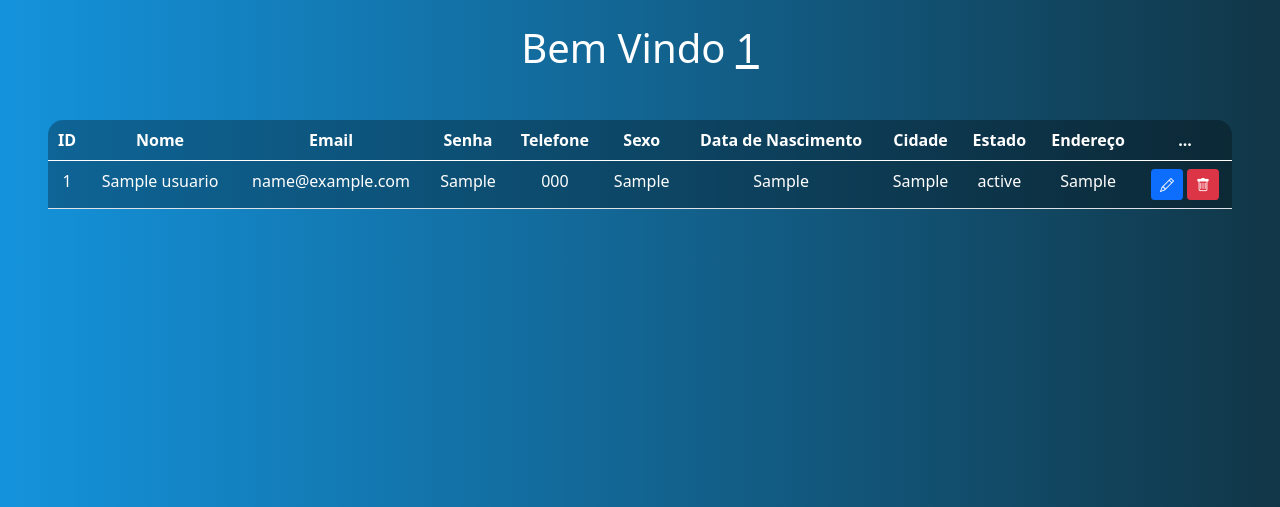
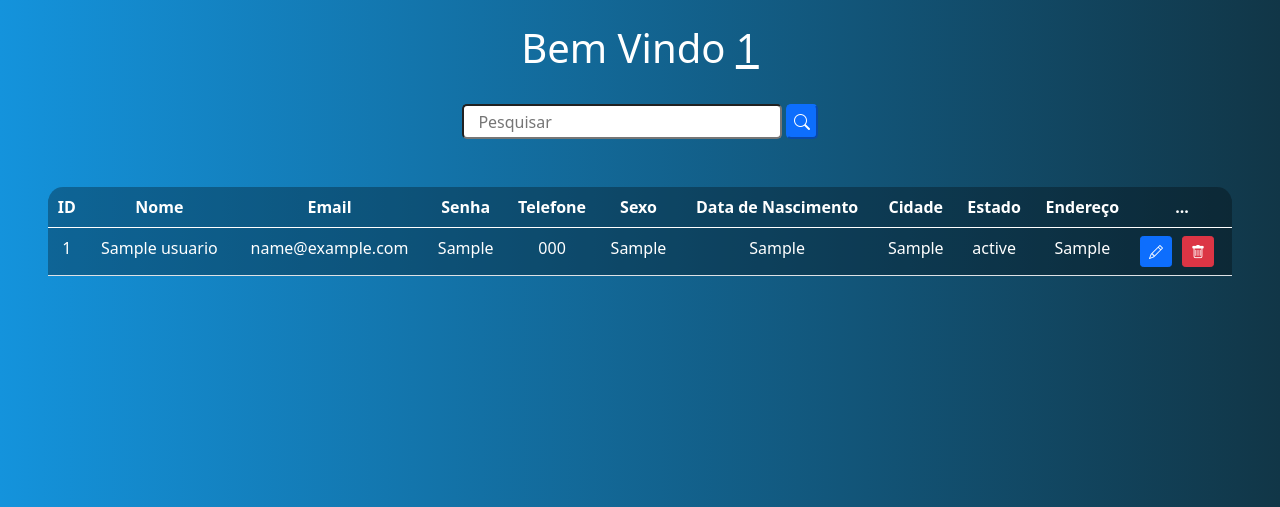
Before and after one commit to Yves-prst/Manipula_bd, a PHP site: page /sistema.php in a window 1280 px wide. Shown: the part 56-563 px from the top of the page. Run offline with PHP 8.4, Linux system fonts and the light colour scheme; the visitor is signed in with stand-in values (Sample User, id 1); tables that the repository leaves empty or names only in its code hold one stand-in row (values such as "Sample post"); some libraries are stand-ins or nearby versions.

Commit message:
mensagem

```diff
--- a/assets/css/sistemaStyle.css
+++ b/assets/css/sistemaStyle.css
@@ -8,3 +8,24 @@ body{
     background: rgba(0, 0, 0, 0.3);
     border-radius: 15px 15px 0px 0px;
 }
+
+#botao{
+    border-radius: 5px;
+    align-items: center;
+    justify-content: center;
+    text-align: center;
+    line-height: 15px;
+    height: 35px;
+    outline: none;
+}
+
+#pesquisar{
+    border-radius: 5px;
+    outline: none;
+    height: 35px;
+}
+
+.button-container {
+    display: flex;
+    gap: 10px;
+}
--- a/formulario.php
+++ b/formulario.php
@@ -1,5 +1,5 @@
 <?php
-    $sexo = ''; // Valor padrão
+    $sexo = '';
 
     if (isset($_POST['submit'])) {
         include_once('config.php');
@@ -17,7 +17,6 @@
         $result = mysqli_query($conexao, "INSERT INTO usuarios(nome, senha, email, telefone, sexo, data_nasc, cidade, estado, endereco) VALUES ('$nome', '$senha','$email', '$telefone', '$sexo','$data','$cidade','$estado','$endereco')");
 
         header('Location: telaLogin.php');
-
 
     }
 
--- a/sistema.php
+++ b/sistema.php
@@ -13,7 +13,13 @@ if ((!isset($_SESSION['email']) == true) and (!isset($_SESSION['senha']) == true
 
 $logado = $_SESSION['email'];
 
-$sql = "SELECT * FROM usuarios ORDER BY id DESC";
+if (!empty($_GET['search'])) {
+    $data = $_GET['search'];
+
+    $sql = "SELECT * FROM usuarios WHERE id LIKE '%$data%' or nome LIKE '%$data%' or email LIKE '%$data%' ORDER BY id  DESC";
+} else {
+    $sql = "SELECT * FROM usuarios ORDER BY id DESC";
+}
 
 $result = $conexao->query($sql);
 
@@ -27,8 +33,7 @@ $result = $conexao->query($sql);
     <meta charset="UTF-8">
     <meta name="viewport" content="width=device-width, initial-scale=1.0">
     <link href="https://cdn.jsdelivr.net/npm/bootstrap@5.0.2/dist/css/bootstrap.min.css" rel="stylesheet" integrity="sha384-EVSTQN3/azprG1Anm3QDgpJLIm9Nao0Yz1ztcQTwFspd3yD65VohhpuuCOmLASjC" crossorigin="anonymous">
-    <link rel="stylesheet" href="assets/css/sistemaStyle.css?v=1.0">
-    <!-- Option 1: Include in HTML -->
+    <link rel="stylesheet" href="assets/css/sistemaStyle.css?v=1.2">
     <link rel="stylesheet" href="https://cdn.jsdelivr.net/npm/bootstrap-icons@1.3.0/font/bootstrap-icons.css">
 
 
@@ -50,7 +55,13 @@ $result = $conexao->query($sql);
     <?php
     echo "<h1>Bem Vindo <u>$logado</u></h1>";
     ?>
-
+    <br>
+    <div class="box-search ">
+        <input type="search" name="" id="pesquisar" class="form-contro w-25" placeholder="   Pesquisar">
+        <button onclick="searchData()" class="btn-primary" id="botao">
+            <i class='bi bi-search'></i>
+        </button>
+    </div>
     <div class="m-5">
 
         <table class="table text-white table-bg">
@@ -71,26 +82,43 @@ $result = $conexao->query($sql);
             </thead>
             <tbody>
                 <?php
-                    while($user_data = mysqli_fetch_assoc($result)){
-                        echo "<tr>";
-                        echo ("<td>". $user_data['id']."</td>");
-                        echo ("<td>". $user_data['nome']."</td>");
-                        echo ("<td>". $user_data['email']."</td>");
-                        echo ("<td>". $user_data['senha']."</td>");
-                        echo ("<td>". $user_data['telefone']."</td>");
-                        echo ("<td>". $user_data['sexo']."</td>");
-                        echo ("<td>". $user_data['data_nasc']."</td>");
-                        echo ("<td>". $user_data['cidade']."</td>");
-                        echo ("<td>". $user_data['estado']."</td>");
-                        echo ("<td>". $user_data['endereco']."</td>");
-                        echo ("<td> <a href='edit.php?id=$user_data[id]' class='btn btn-primary btn-sm'><i class='bi bi-pencil'></i></a>
-
-                                    <a href='delete.php?id=$user_data[id]' class='btn btn-danger btn-sm'><i class='bi bi-trash'></i></a></td>");
-                        echo "</tr>";
-                    }
+                while ($user_data = mysqli_fetch_assoc($result)) {
+                    echo "<tr>";
+                    echo ("<td>" . $user_data['id'] . "</td>");
+                    echo ("<td>" . $user_data['nome'] . "</td>");
+                    echo ("<td>" . $user_data['email'] . "</td>");
+                    echo ("<td>" . $user_data['senha'] . "</td>");
+                    echo ("<td>" . $user_data['telefone'] . "</td>");
+                    echo ("<td>" . $user_data['sexo'] . "</td>");
+                    echo ("<td>" . $user_data['data_nasc'] . "</td>");
+                    echo ("<td>" . $user_data['cidade'] . "</td>");
+                    echo ("<td>" . $user_data['estado'] . "</td>");
+                    echo ("<td>" . $user_data['endereco'] . "</td>");
+                    echo ("<td>
+                                <div class='button-container'>
+                                        <div><a href='edit.php?id=$user_data[id]' class='btn btn-primary btn-sm'><i class='bi bi-pencil'></i></a></div>
+                                        <div><a href='delete.php?id=$user_data[id]' class='btn btn-danger btn-sm'><i class='bi bi-trash'></i></a></div>
+                                </div>
+                            </td>");
+                    echo "</tr>";
+                }
                 ?>
             </tbody>
         </table>
     </div>
 </body>
+
+<script>
+    var search = document.getElementById('pesquisar')
+    search.addEventListener("keydown", function(event) {
+        if (event.key === "Enter") {
+            searchData()
+        }
+    })
+
+    function searchData() {
+        window.location = 'sistema.php?search=' + search.value
+    }
+</script>
+
 </html>
```
